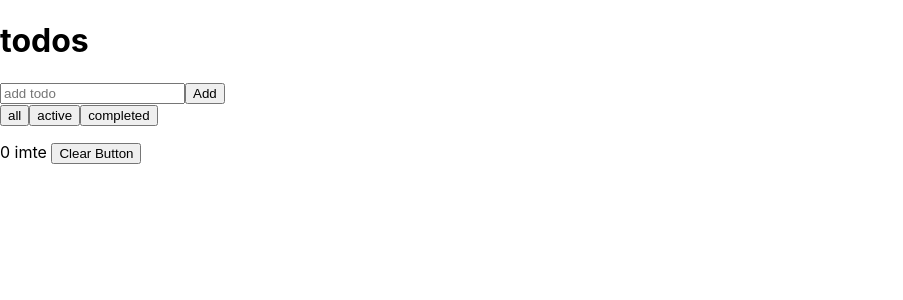
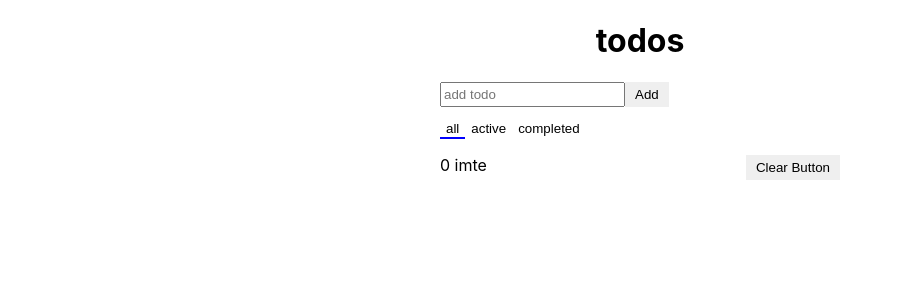
Before and after one commit to hatpoppo/todoapp-sequelize, a React (Create React App) app: page / in a window 1280 px wide. Shown: the top 300 px of the page, without its empty margins (0-903 px from the left). Built offline with nearby package versions, Linux system fonts and the light colour scheme.

Commit message:
styleを変更

```diff
--- a/src/index.css
+++ b/src/index.css
@@ -1,13 +1,56 @@
 body {
-  margin: 0;
-  font-family: -apple-system, BlinkMacSystemFont, 'Segoe UI', 'Roboto', 'Oxygen',
-    'Ubuntu', 'Cantarell', 'Fira Sans', 'Droid Sans', 'Helvetica Neue',
-    sans-serif;
+  margin: 20px auto;
+  width: 400px;
+  font-family: -apple-system, BlinkMacSystemFont, "Segoe UI", "Roboto", "Oxygen", "Ubuntu", "Cantarell", "Fira Sans", "Droid Sans",
+    "Helvetica Neue", sans-serif;
   -webkit-font-smoothing: antialiased;
   -moz-osx-font-smoothing: grayscale;
 }
 
 code {
-  font-family: source-code-pro, Menlo, Monaco, Consolas, 'Courier New',
-    monospace;
+  font-family: source-code-pro, Menlo, Monaco, Consolas, "Courier New", monospace;
 }
+
+h1 {
+  text-align: center;
+}
+
+.addTodo {
+  display: flex;
+}
+
+.textfield {
+  flex-grow: 1;
+  margin-right: 10px;
+}
+
+.submit {
+  border: none;
+  padding: 5px 10px;
+}
+
+.filter {
+  margin: 10px 0 0;
+}
+
+.filter button {
+  background: transparent;
+  border: none;
+}
+
+.filter .selected {
+  border-bottom: 2px solid blue;
+}
+
+.todos {
+  list-style: none;
+  padding: 0;
+}
+
+footer {
+  display: flex;
+}
+
+footer span {
+  flex-grow: 1;
+}
```
